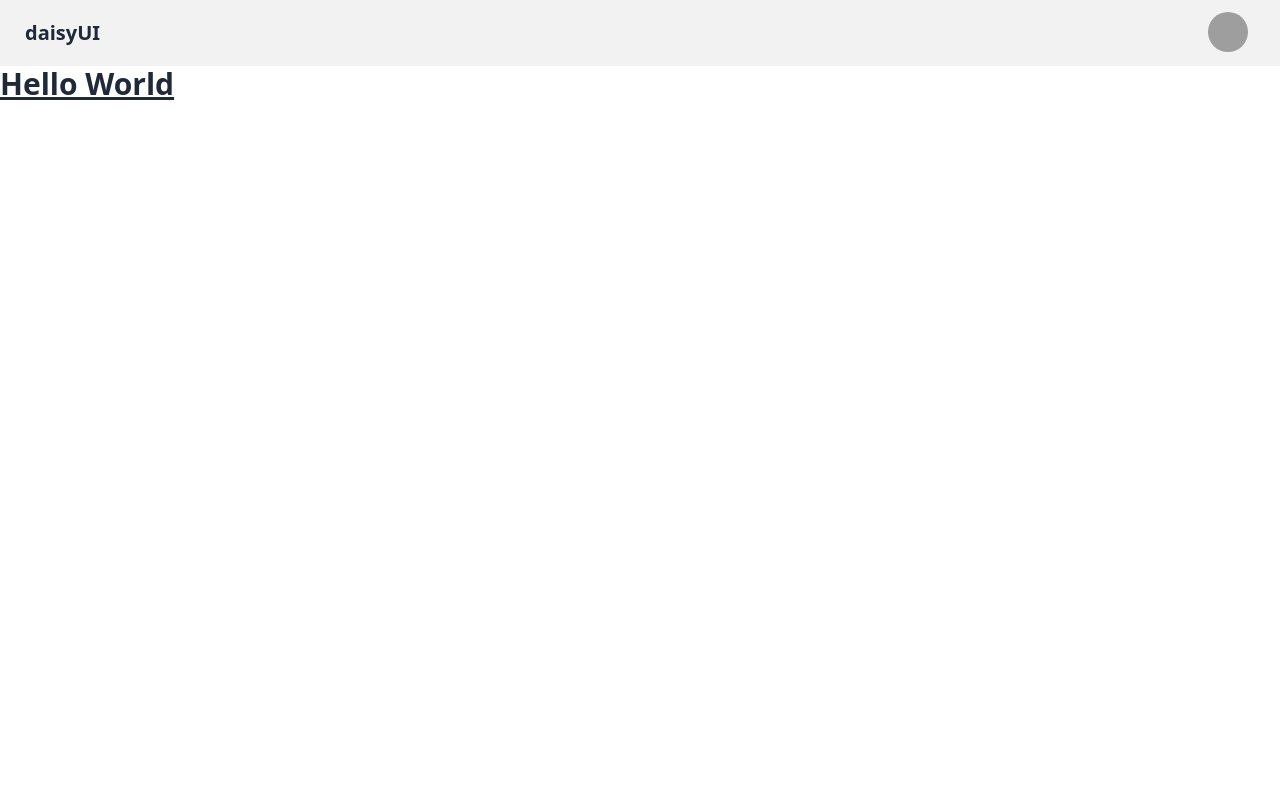
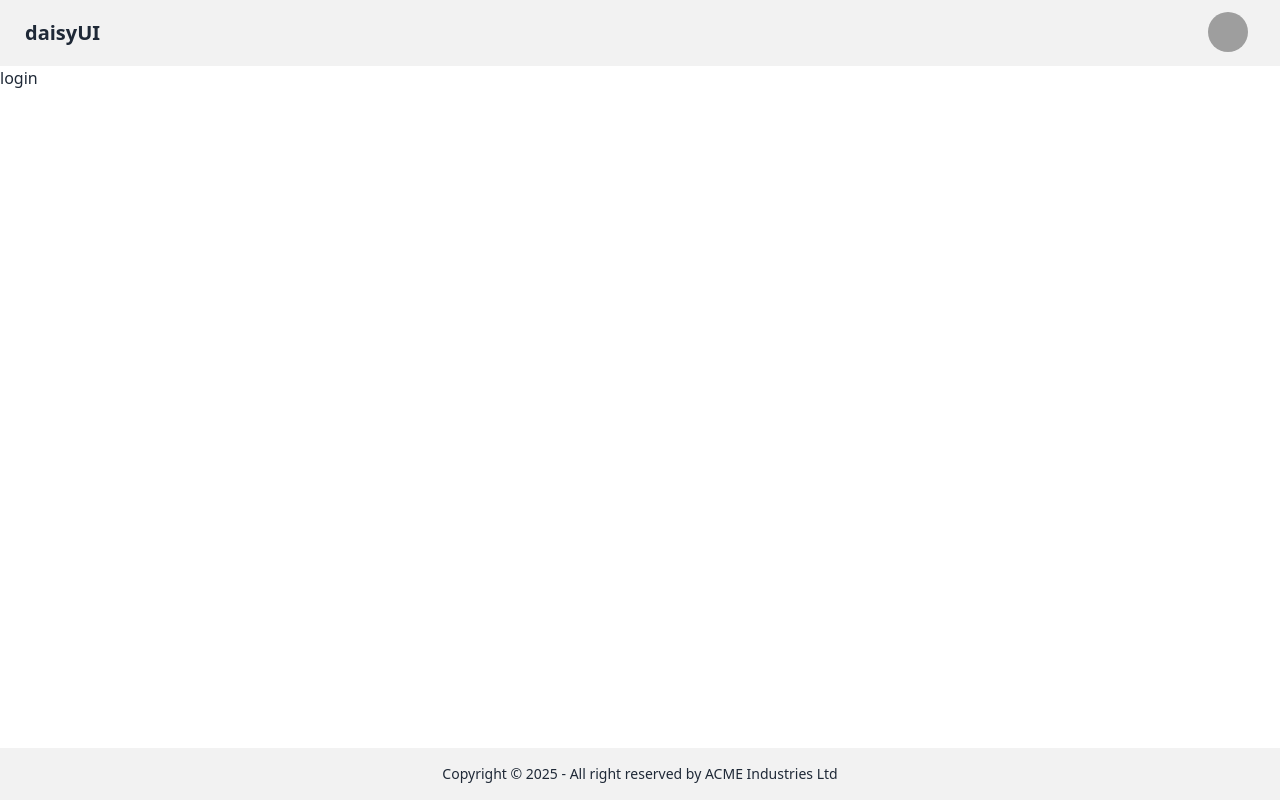
Before and after one commit to HarshVardhanAwasthi/devTinder-web, a React (Vite) app: page /login in a window 1280 px wide. Built offline with nearby package versions, Linux system fonts and the light colour scheme; grey boxes are pictures that could not be loaded.

Commit message:
React Router Dom

```diff
--- a/package.json
+++ b/package.json
@@ -11,7 +11,8 @@
   },
   "dependencies": {
     "react": "^19.0.0",
-    "react-dom": "^19.0.0"
+    "react-dom": "^19.0.0",
+    "react-router-dom": "^7.1.5"
   },
   "devDependencies": {
     "@eslint/js": "^9.19.0",
--- a/src/App.jsx
+++ b/src/App.jsx
@@ -1,9 +1,24 @@
+import { BrowserRouter, Route, Routes } from "react-router-dom"
 import NavBar from "./NavBar"
+import Body  from "./Body";
+import Login from "./Login";
+import Profile from "./Profile";
 function App() {
   return (
     <>
-      <NavBar/>
-      <h1 className="underline text-3xl font-bold">Hello World</h1>
+      <BrowserRouter basename="/">
+        <Routes>
+
+          <Route path="/" element={<Body/>}>
+            <Route path="/login" element={<Login/>}/>
+
+            <Route path="/profile" element={<Profile/>}/>
+          </Route>
+
+        </Routes>
+
+      </BrowserRouter>
+      {/* <h1 className="underline text-3xl font-bold">Hello World</h1>   */}
     </>
   )
 }
--- /dev/null
+++ b/src/Body.jsx
@@ -0,0 +1,14 @@
+import { Outlet } from "react-router-dom";
+import NavBar from "./NavBar";
+import Footer from "./Footer";
+const Body=()=>{
+    return(
+        <div>
+            <NavBar/>
+            <Outlet/>
+            <Footer/>
+        </div>
+    )
+}
+
+export default Body;
--- /dev/null
+++ b/src/Footer.jsx
@@ -0,0 +1,11 @@
+const Footer=()=>{
+    return (
+        <footer className="footer footer-center bg-base-200 text-base-content p-4 fixed bottom-0">
+  <aside>
+    <p>Copyright © {new Date().getFullYear()} - All right reserved by ACME Industries Ltd</p>
+  </aside>
+</footer>
+    )
+}
+
+export default Footer;
--- /dev/null
+++ b/src/Login.jsx
@@ -0,0 +1,9 @@
+const Login=()=>{
+    return(
+        <div>
+            login
+        </div>
+    )
+}
+
+export default Login
--- /dev/null
+++ b/src/Profile.jsx
@@ -0,0 +1,9 @@
+const Profile=()=>{
+    return(
+        <div>
+            profile
+        </div>
+    )
+}
+
+export default Profile
```
Also changed, not shown: 1 other file (tests, documents, lock files or other folders).
